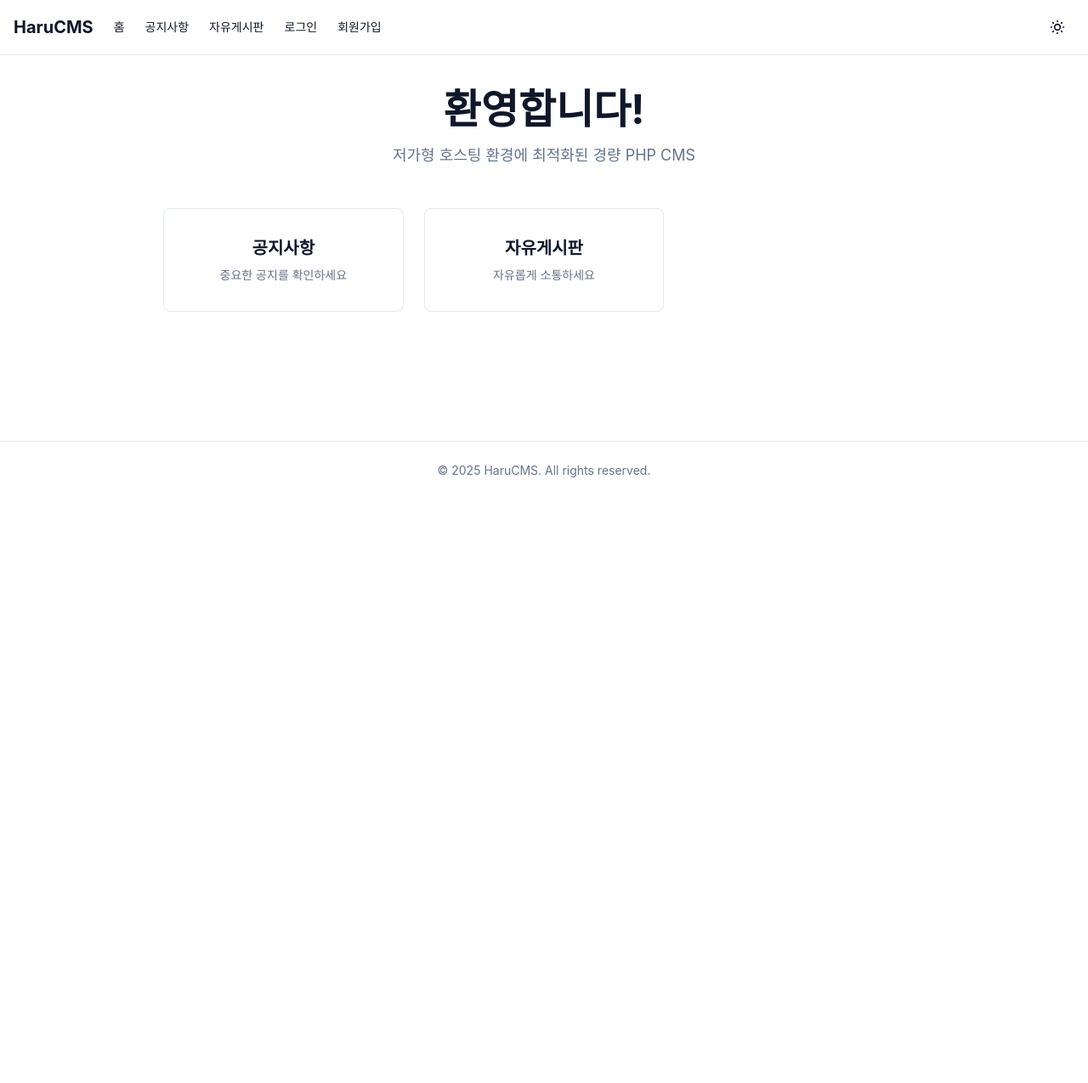
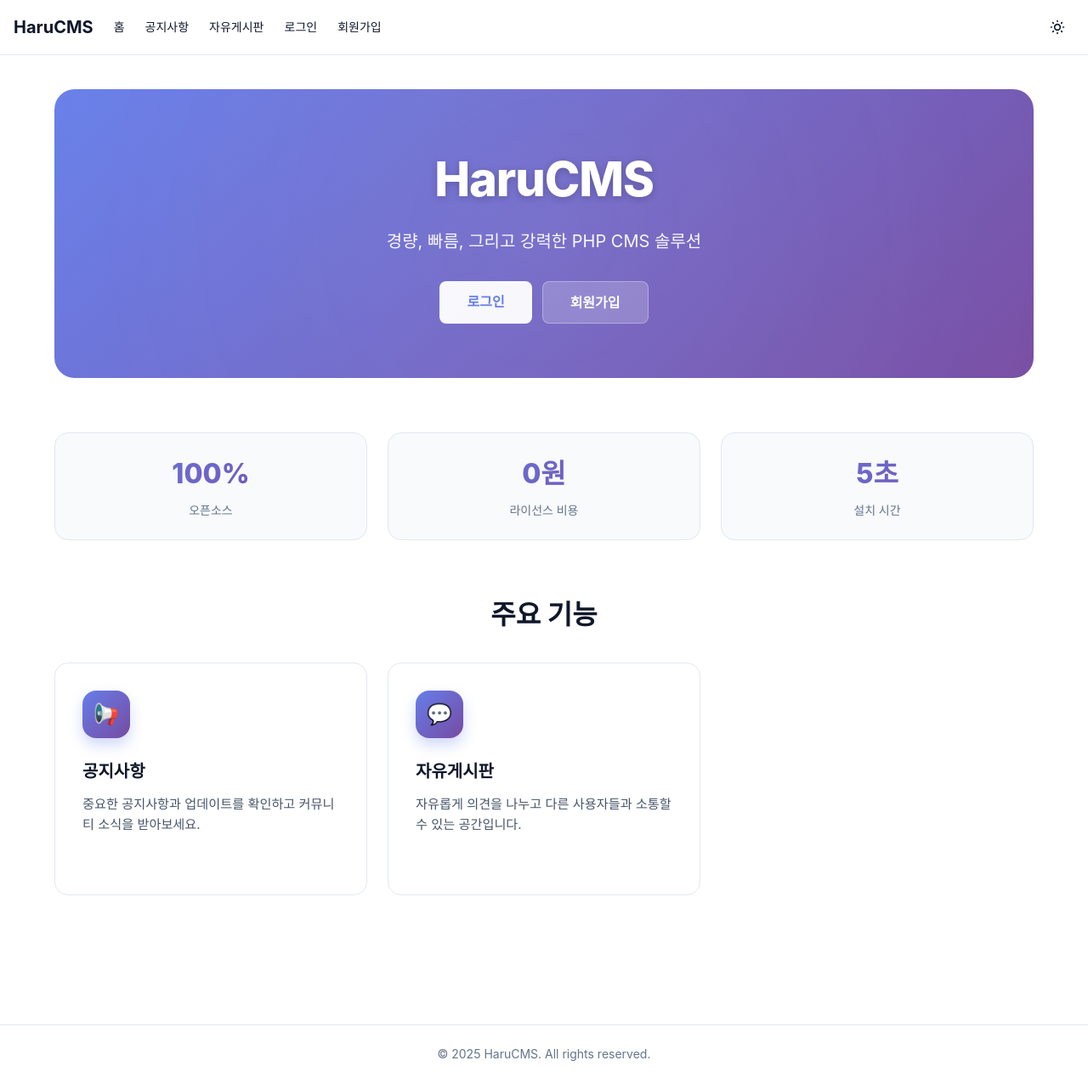
Before and after one commit to gnuboard/harucms, a PHP site: template app/Views/home.php in a window 1280 px wide. Shown: the whole page at 85% size. Before the commit the page ends 562 px from the top, so only its background shows below. Run offline with PHP 8.4, Linux system fonts and the light colour scheme; the template is opened without the code that fills it, so the values that code supplies are empty; some libraries are stand-ins or nearby versions.

Commit message:
✨ 홈페이지를 모던한 그라데이션 디자인으로 완전히 재구성

```diff
--- a/app/Views/home.php
+++ b/app/Views/home.php
@@ -1,45 +1,260 @@
 <?php
 $title = 'HaruCMS - 메인';
+$additional_css = '
+.hero-section {
+    background: linear-gradient(135deg, #667eea 0%, #764ba2 100%);
+    padding: 4rem 2rem;
+    border-radius: 1.5rem;
+    margin-bottom: 4rem;
+    position: relative;
+    overflow: hidden;
+}
+.hero-section::before {
+    content: "";
+    position: absolute;
+    top: -50%;
+    right: -50%;
+    width: 200%;
+    height: 200%;
+    background: radial-gradient(circle, rgba(255,255,255,0.1) 0%, transparent 70%);
+    animation: pulse 15s ease-in-out infinite;
+}
+@keyframes pulse {
+    0%, 100% { transform: scale(1); opacity: 1; }
+    50% { transform: scale(1.1); opacity: 0.8; }
+}
+.hero-content {
+    position: relative;
+    z-index: 1;
+}
+.hero-title {
+    font-size: 3.5rem;
+    font-weight: 800;
+    color: #ffffff;
+    margin-bottom: 1rem;
+    text-shadow: 0 2px 10px rgba(0,0,0,0.2);
+    letter-spacing: -0.02em;
+}
+.hero-subtitle {
+    font-size: 1.25rem;
+    color: rgba(255,255,255,0.95);
+    margin-bottom: 2rem;
+    font-weight: 400;
+}
+.user-badge {
+    display: inline-flex;
+    align-items: center;
+    gap: 0.5rem;
+    background: rgba(255,255,255,0.2);
+    backdrop-filter: blur(10px);
+    padding: 0.75rem 1.5rem;
+    border-radius: 2rem;
+    border: 1px solid rgba(255,255,255,0.3);
+    color: #ffffff;
+    font-weight: 500;
+    margin-top: 1rem;
+}
+.user-badge-icon {
+    width: 24px;
+    height: 24px;
+    background: #ffffff;
+    border-radius: 50%;
+    display: flex;
+    align-items: center;
+    justify-content: center;
+    font-size: 0.875rem;
+}
+.feature-card {
+    background: var(--bg-main);
+    border: 1px solid var(--border-color);
+    border-radius: 1rem;
+    padding: 2rem;
+    transition: all 0.3s cubic-bezier(0.4, 0, 0.2, 1);
+    position: relative;
+    overflow: hidden;
+    text-decoration: none;
+    display: block;
+}
+.feature-card::before {
+    content: "";
+    position: absolute;
+    top: 0;
+    left: 0;
+    right: 0;
+    height: 4px;
+    background: linear-gradient(90deg, #667eea 0%, #764ba2 100%);
+    transform: scaleX(0);
+    transition: transform 0.3s ease;
+}
+.feature-card:hover::before {
+    transform: scaleX(1);
+}
+.feature-card:hover {
+    transform: translateY(-8px);
+    box-shadow: 0 20px 40px rgba(0,0,0,0.1);
+    border-color: var(--primary);
+}
+.feature-icon {
+    width: 3.5rem;
+    height: 3.5rem;
+    background: linear-gradient(135deg, #667eea 0%, #764ba2 100%);
+    border-radius: 1rem;
+    display: flex;
+    align-items: center;
+    justify-content: center;
+    margin-bottom: 1.5rem;
+    font-size: 1.5rem;
+    color: #ffffff;
+    box-shadow: 0 8px 16px rgba(102, 126, 234, 0.3);
+}
+.feature-title {
+    font-size: 1.25rem;
+    font-weight: 700;
+    color: var(--text-primary);
+    margin-bottom: 0.75rem;
+}
+.feature-description {
+    font-size: 0.95rem;
+    color: var(--text-secondary);
+    line-height: 1.6;
+}
+.feature-arrow {
+    margin-top: 1rem;
+    color: var(--primary);
+    font-weight: 600;
+    font-size: 0.875rem;
+    display: flex;
+    align-items: center;
+    gap: 0.5rem;
+    opacity: 0;
+    transform: translateX(-10px);
+    transition: all 0.3s ease;
+}
+.feature-card:hover .feature-arrow {
+    opacity: 1;
+    transform: translateX(0);
+}
+.stats-section {
+    display: grid;
+    grid-template-columns: repeat(auto-fit, minmax(200px, 1fr));
+    gap: 1.5rem;
+    margin-bottom: 4rem;
+}
+.stat-card {
+    background: var(--bg-subtle);
+    border: 1px solid var(--border-color);
+    border-radius: 1rem;
+    padding: 1.5rem;
+    text-align: center;
+}
+.stat-value {
+    font-size: 2rem;
+    font-weight: 800;
+    background: linear-gradient(135deg, #667eea 0%, #764ba2 100%);
+    -webkit-background-clip: text;
+    -webkit-text-fill-color: transparent;
+    background-clip: text;
+    margin-bottom: 0.5rem;
+}
+.stat-label {
+    font-size: 0.875rem;
+    color: var(--text-muted);
+    font-weight: 500;
+}
+@media (max-width: 768px) {
+    .hero-title {
+        font-size: 2.5rem;
+    }
+    .hero-subtitle {
+        font-size: 1.125rem;
+    }
+}
+';
 ob_start();
 ?>
 
-<div class="max-w-4xl mx-auto text-center">
-    <div class="mb-12">
-        <h1 class="text-5xl font-bold mb-4">환영합니다!</h1>
-        <p class="text-lg text-muted-foreground">저가형 호스팅 환경에 최적화된 경량 PHP CMS</p>
+<div class="max-w-6xl mx-auto">
+    <?php
+    use App\Core\Helper;
+    ?>
+
+    <!-- Hero Section -->
+    <div class="hero-section">
+        <div class="hero-content text-center">
+            <h1 class="hero-title">HaruCMS</h1>
+            <p class="hero-subtitle">경량, 빠름, 그리고 강력한 PHP CMS 솔루션</p>
+
+            <?php if (Helper::isLoggedIn()): ?>
+                <div class="user-badge">
+                    <div class="user-badge-icon">👋</div>
+                    <span><strong><?= htmlspecialchars(Helper::userName()) ?></strong>님 환영합니다!</span>
+                </div>
+            <?php else: ?>
+                <div class="flex gap-3 justify-center mt-4">
+                    <a href="/login" style="display: inline-block; padding: 0.75rem 2rem; background: rgba(255,255,255,0.95); color: #667eea; border-radius: 0.5rem; font-weight: 600; text-decoration: none; transition: all 0.2s;">로그인</a>
+                    <a href="/signup" style="display: inline-block; padding: 0.75rem 2rem; background: rgba(255,255,255,0.2); color: #ffffff; border: 1px solid rgba(255,255,255,0.3); border-radius: 0.5rem; font-weight: 600; text-decoration: none; backdrop-filter: blur(10px); transition: all 0.2s;">회원가입</a>
+                </div>
+            <?php endif; ?>
+        </div>
     </div>
 
-    <?php
-    use App\Core\Helper;
+    <!-- Stats Section -->
+    <div class="stats-section">
+        <div class="stat-card">
+            <div class="stat-value">100%</div>
+            <div class="stat-label">오픈소스</div>
+        </div>
+        <div class="stat-card">
+            <div class="stat-value">0원</div>
+            <div class="stat-label">라이선스 비용</div>
+        </div>
+        <div class="stat-card">
+            <div class="stat-value">5초</div>
+            <div class="stat-label">설치 시간</div>
+        </div>
+    </div>
 
-    if (Helper::isLoggedIn()):
-    ?>
-    <div class="bg-muted border border-border rounded-lg p-6 mb-12">
-        <p class="text-base">
-            <strong class="font-semibold"><?= htmlspecialchars(Helper::userName()) ?></strong>님 환영합니다!
-        </p>
-    </div>
-    <?php endif; ?>
+    <!-- Features Section -->
+    <h2 style="font-size: 2rem; font-weight: 700; color: var(--text-primary); margin-bottom: 2rem; text-align: center;">주요 기능</h2>
 
     <div class="grid grid-cols-1 md:grid-cols-2 lg:grid-cols-3 gap-6 mb-12">
-        <a href="/boards/notice" class="group bg-card border border-border rounded-lg p-8 transition-all hover:shadow-md hover:-translate-y-1 no-underline">
-            <h3 class="text-xl font-semibold mb-2 text-foreground">공지사항</h3>
-            <p class="text-sm text-muted-foreground">중요한 공지를 확인하세요</p>
+        <a href="/boards/notice" class="feature-card">
+            <div class="feature-icon">📢</div>
+            <h3 class="feature-title">공지사항</h3>
+            <p class="feature-description">중요한 공지사항과 업데이트를 확인하고 커뮤니티 소식을 받아보세요.</p>
+            <div class="feature-arrow">
+                자세히 보기 →
+            </div>
         </a>
-        <a href="/boards/free" class="group bg-card border border-border rounded-lg p-8 transition-all hover:shadow-md hover:-translate-y-1 no-underline">
-            <h3 class="text-xl font-semibold mb-2 text-foreground">자유게시판</h3>
-            <p class="text-sm text-muted-foreground">자유롭게 소통하세요</p>
+
+        <a href="/boards/free" class="feature-card">
+            <div class="feature-icon">💬</div>
+            <h3 class="feature-title">자유게시판</h3>
+            <p class="feature-description">자유롭게 의견을 나누고 다른 사용자들과 소통할 수 있는 공간입니다.</p>
+            <div class="feature-arrow">
+                자세히 보기 →
+            </div>
         </a>
+
         <?php if (Helper::isLoggedIn()): ?>
-        <a href="/mypage" class="group bg-card border border-border rounded-lg p-8 transition-all hover:shadow-md hover:-translate-y-1 no-underline">
-            <h3 class="text-xl font-semibold mb-2 text-foreground">마이페이지</h3>
-            <p class="text-sm text-muted-foreground">내 정보를 관리하세요</p>
+        <a href="/mypage" class="feature-card">
+            <div class="feature-icon">👤</div>
+            <h3 class="feature-title">마이페이지</h3>
+            <p class="feature-description">프로필 정보를 관리하고 개인 설정을 변경할 수 있습니다.</p>
+            <div class="feature-arrow">
+                자세히 보기 →
+            </div>
         </a>
         <?php endif; ?>
+
         <?php if (Helper::isAdmin()): ?>
-        <a href="/admin" class="group bg-card border border-border rounded-lg p-8 transition-all hover:shadow-md hover:-translate-y-1 no-underline">
-            <h3 class="text-xl font-semibold mb-2 text-foreground">관리자</h3>
-            <p class="text-sm text-muted-foreground">사이트 관리 페이지</p>
+        <a href="/admin" class="feature-card">
+            <div class="feature-icon">⚙️</div>
+            <h3 class="feature-title">관리자</h3>
+            <p class="feature-description">사이트 전반을 관리하고 컨텐츠를 효율적으로 운영하세요.</p>
+            <div class="feature-arrow">
+                자세히 보기 →
+            </div>
         </a>
         <?php endif; ?>
     </div>
```
